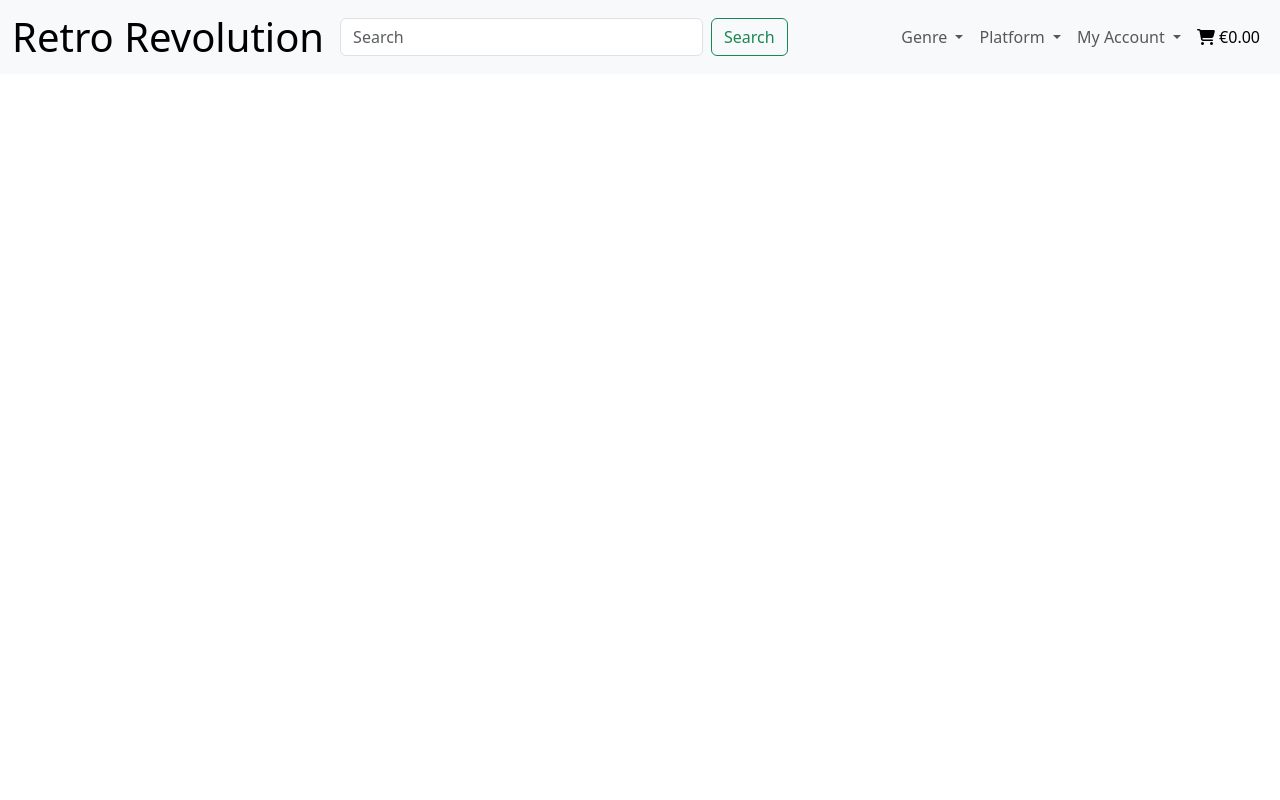
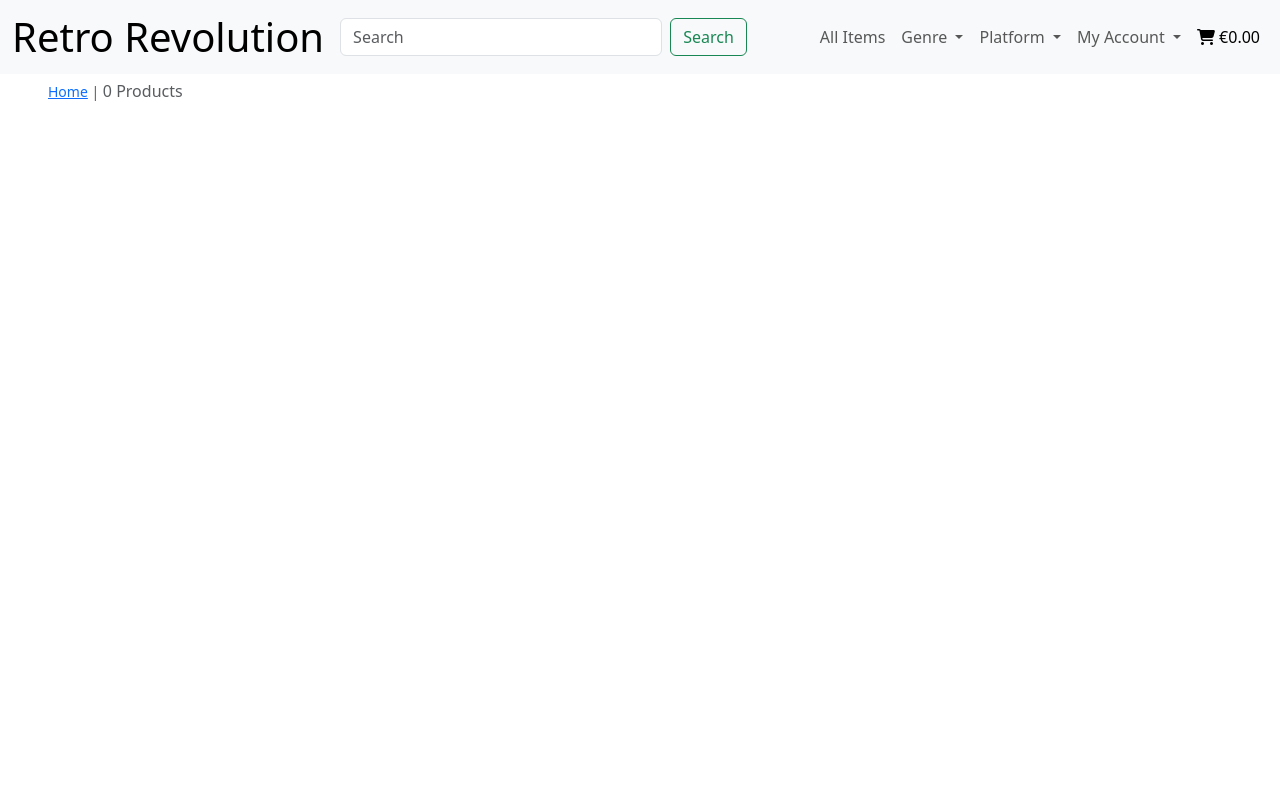
Before and after one commit to Lornavav/retro-revolution, a Django app: page /collectables/ in a window 1280 px wide. Run offline with Django 4.2, Linux system fonts and the light colour scheme; data that the repository does not hold is empty; some libraries are stand-ins or nearby versions.

Commit message:
Add product counter and return search display

```diff
--- a/products/templates/collectables/collectables.html
+++ b/products/templates/collectables/collectables.html
@@ -8,9 +8,17 @@
         <div class="row">
             <div class="col-12 d-grid justify-content-center">
                 <h2 class="logo-font">Collectables</h2>
-                <hr class="w-50 mb-1">
+                <hr class="w-100 mt-0">
             </div>
         </div>
+    </div>
+    <div class="col-12 col-md-6 order-md-first">
+        <p class="text-muted mt-3 ms-5">
+            {% if search_term or current_genres or current_plaforms != 'None_None'%}
+                <span class="small"><a href="{% url 'collectables' %}">Home</a> | </span>
+            {% endif %}
+            {{ collectables|length }} Products{% if search_term %} found for <strong>"{{ search_term }}"</strong>{% endif %}
+        </p>
     </div>
     <div class="row">
         <div class="product-container col-10 offset-1">
--- a/templates/base.html
+++ b/templates/base.html
@@ -51,6 +51,9 @@
                         </div>
                         <div class="collapse navbar-collapse justify-content-end" id="navbarSupportedContent">
                             <ul class="navbar-nav">
+                                <li class="nav-item">
+                                    <a class="nav-link" href="{% url 'collectables' %}"> All Items</a>
+                                </li>
                                 <li class="nav-item dropdown">
                                     <a class="nav-link dropdown-toggle" href="#" role="button" data-bs-toggle="dropdown" aria-expanded="false">
                                         Genre
```
